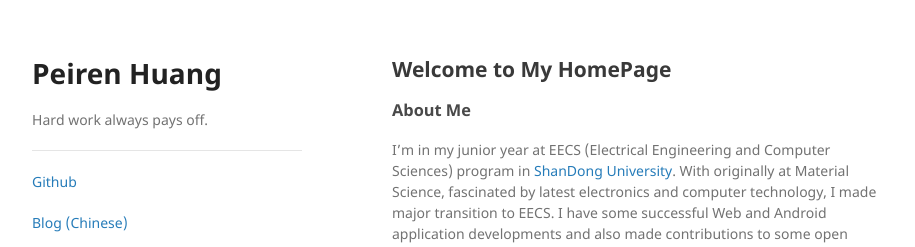
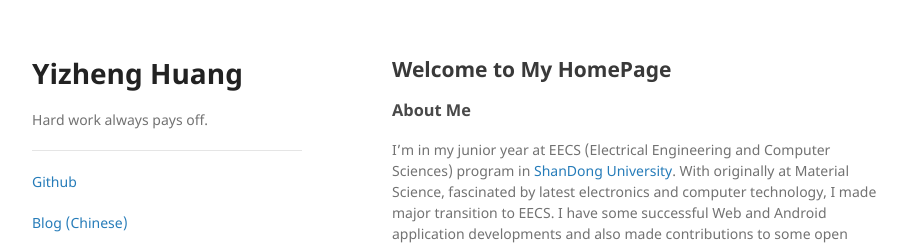
Before and after one commit to isaren/blog.isaren, a Jekyll site: the page built from index.md, in a window 1280 px wide. Shown: the top 247 px of the page, without its empty margins (178-1093 px from the left). Built offline with Jekyll 4.4.1, drawn with Linux system fonts in a browser that asks for light colours.

Commit message:
Update default.html

```diff
--- a/_layouts/default.html
+++ b/_layouts/default.html
@@ -5,17 +5,17 @@
     <meta http-equiv="X-UA-Compatible" content="IE=edge">
     <meta name="viewport" content="width=device-width, initial-scale=1">
 <!-- Begin Jekyll SEO tag v2.4.0 -->
-<title>HomePage | Peiren Huang</title>
+<title>HomePage | Yizheng Huang</title>
 <meta name="generator" content="Jekyll v3.7.3" />
 <meta property="og:title" content="HomePage" />
 <meta property="og:locale" content="en_US" />
 <meta name="description" content="Hard work always pays off." />
 <meta property="og:description" content="Hard work always pays off." />
-<link rel="canonical" href="http://Peiren.name/" />
+<link rel="canonical" href="http://huangyz.name/" />
 <meta property="og:url" content="http://huangyz.name/" />
-<meta property="og:site_name" content="Peiren Huang" />
+<meta property="og:site_name" content="Yizheng Huang" />
 <script type="application/ld+json">
-{"name":"Peiren Huang","description":"Hard work always pays off.","@type":"WebSite","url":"http://huangyz.name/","headline":"HomePage","@context":"http://schema.org"}</script>
+{"name":"Yizheng Huang","description":"Hard work always pays off.","@type":"WebSite","url":"http://huangyz.name/","headline":"HomePage","@context":"http://schema.org"}</script>
 <!-- End Jekyll SEO tag -->
 
     <link rel="stylesheet" href="/assets/css/style.css">
@@ -27,7 +27,7 @@
   <body>
     <div class="wrapper">
       <header>
-        <h1>Peiren Huang</h1>
+        <h1>Yizheng Huang</h1>
 
 
 
```
